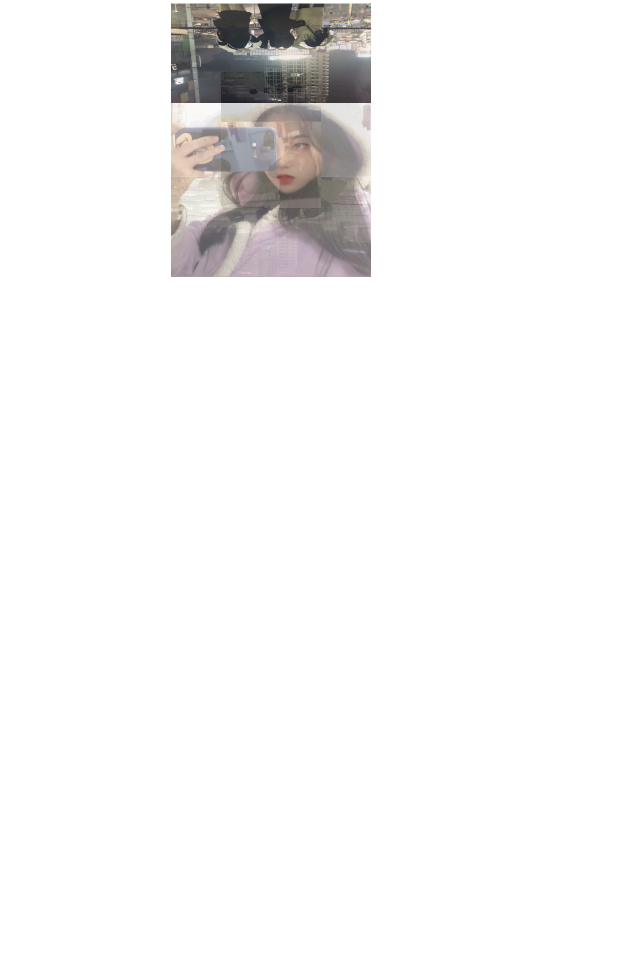
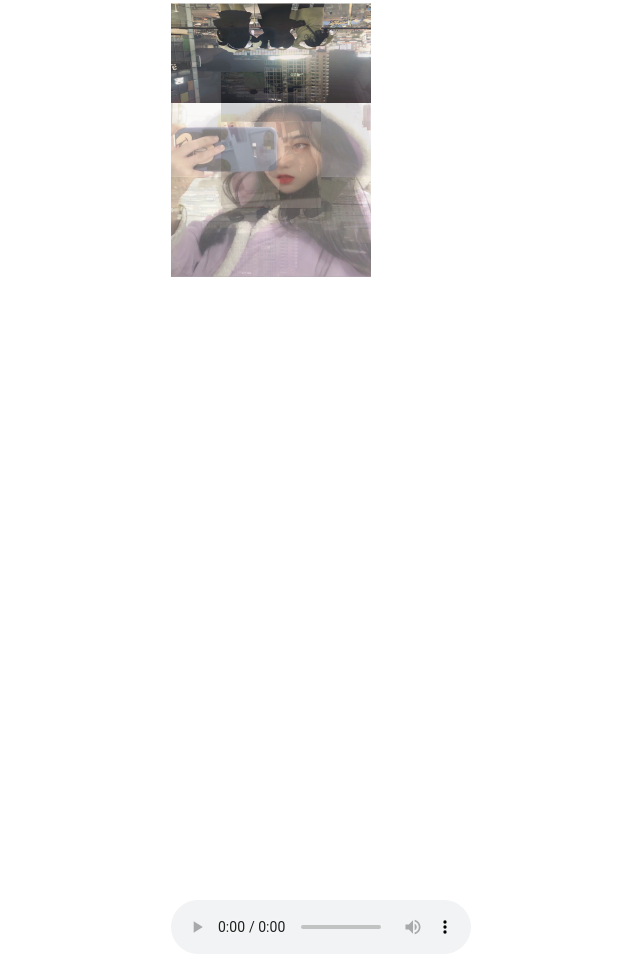
Before and after one commit to 937562656/pearice.xyz.github.io, a plain HTML site: page docs/123.html in a window 1280 px wide. Shown: the part 200-1158 px from the top of the page, without its empty margins (341-981 px from the left). Before the commit the page ends 800 px from the top, so only its background shows below. Drawn offline with Linux system fonts and the light colour scheme.

Commit message:
Update 123.html

```diff
--- a/docs/123.html
+++ b/docs/123.html
@@ -168,8 +168,8 @@
 		</style>
 	</head>
 	<body>
-		<audio src="img/烟火 - 陈翔.mp3" autoplay="autoplay" loop="loop"  >
-		</audio>
+		<div style="text-align: center;top: 1100px;position: absolute;left: 40%;margin: 0 auto;"><audio src="img/烟火 - 陈翔.mp3" controls="controls" preload="auto" autoplay="autoplay"  loop="loop"  >
+		</audio></div>
 		<!-- div.box按下tab -->
 		<div class="box">
 			<!-- ul.minbox>li*6 按下tab -->
```
